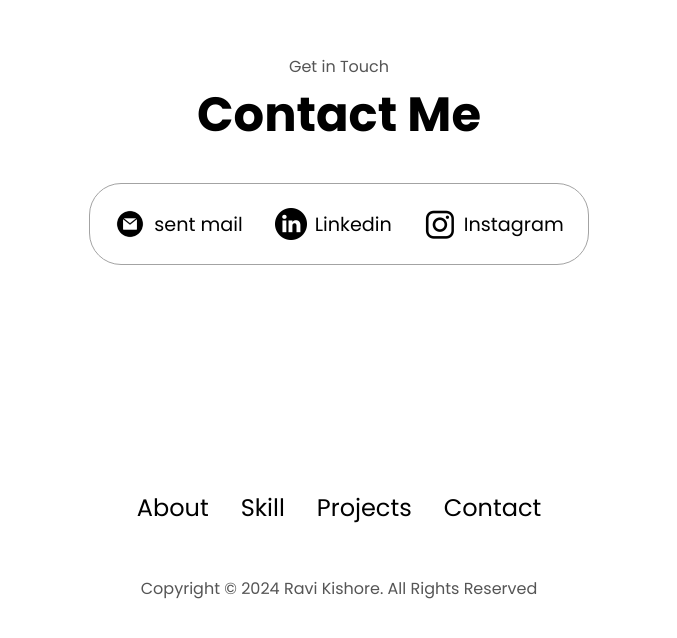
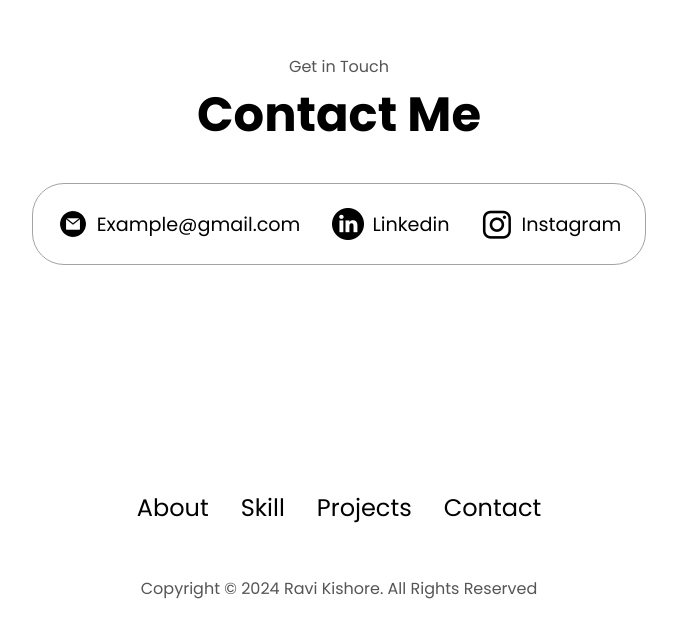
Before and after one commit to Ravi-kish/html-css-js, a plain HTML site: page index.html in a window 1280 px wide. Shown: the part 4329-4967 px from the top of the page, without its empty margins (301-978 px from the left). Drawn offline with Linux system fonts and the light colour scheme; a script that the page names is missing.

Commit message:
Update index.html

```diff
--- a/index.html
+++ b/index.html
@@ -285,7 +285,7 @@
                 <img src="./assets/email.png" alt="email icon"
                 class="icon contact-icon"
                 />
-                <p><a href="nallaravikishore@gmail.com">sent mail</a></p>
+                <p><a href="nallaravikishore@gmail.com">Example@gmail.com</a></p>
             </div>
                 <div class="contact-info-container">
                     <img src="./assets/linkedin.png" alt="linked icon"
```
